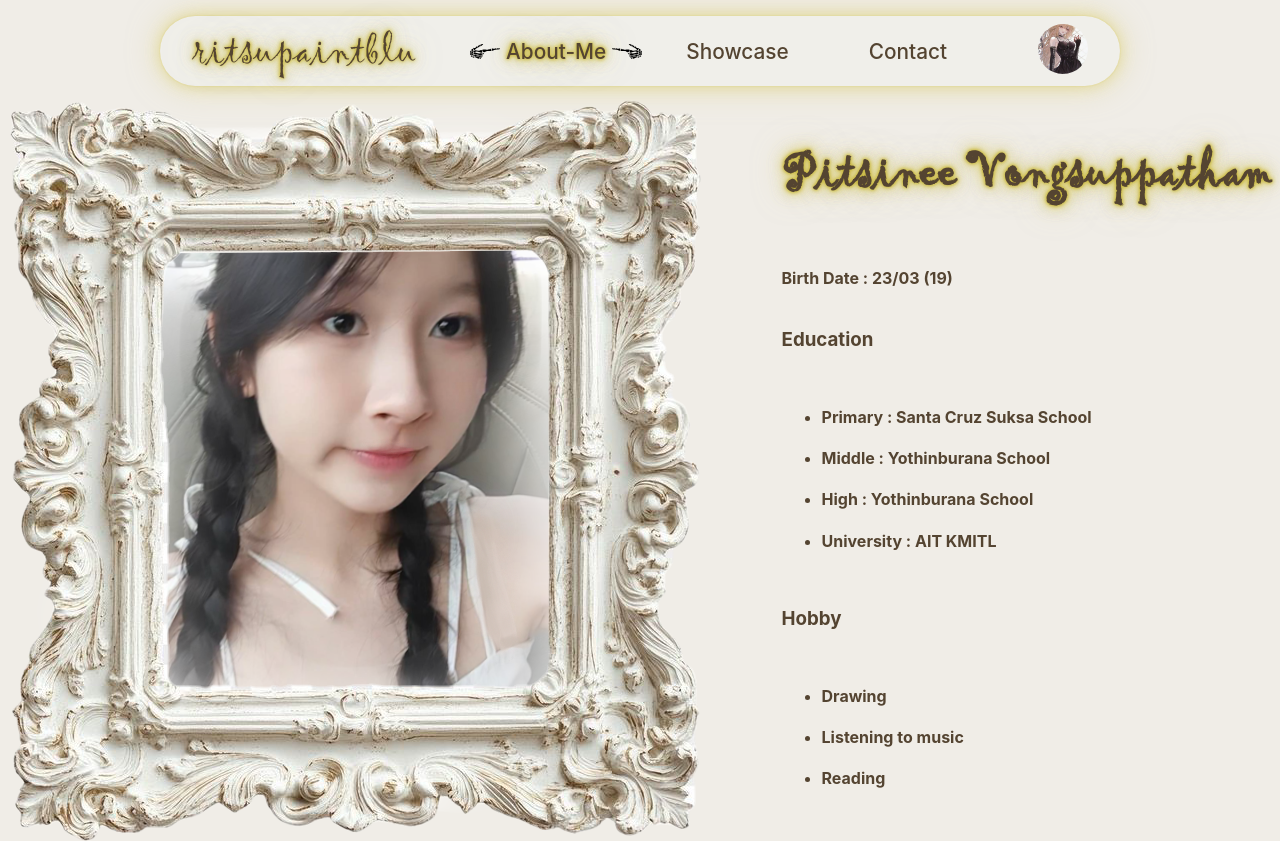
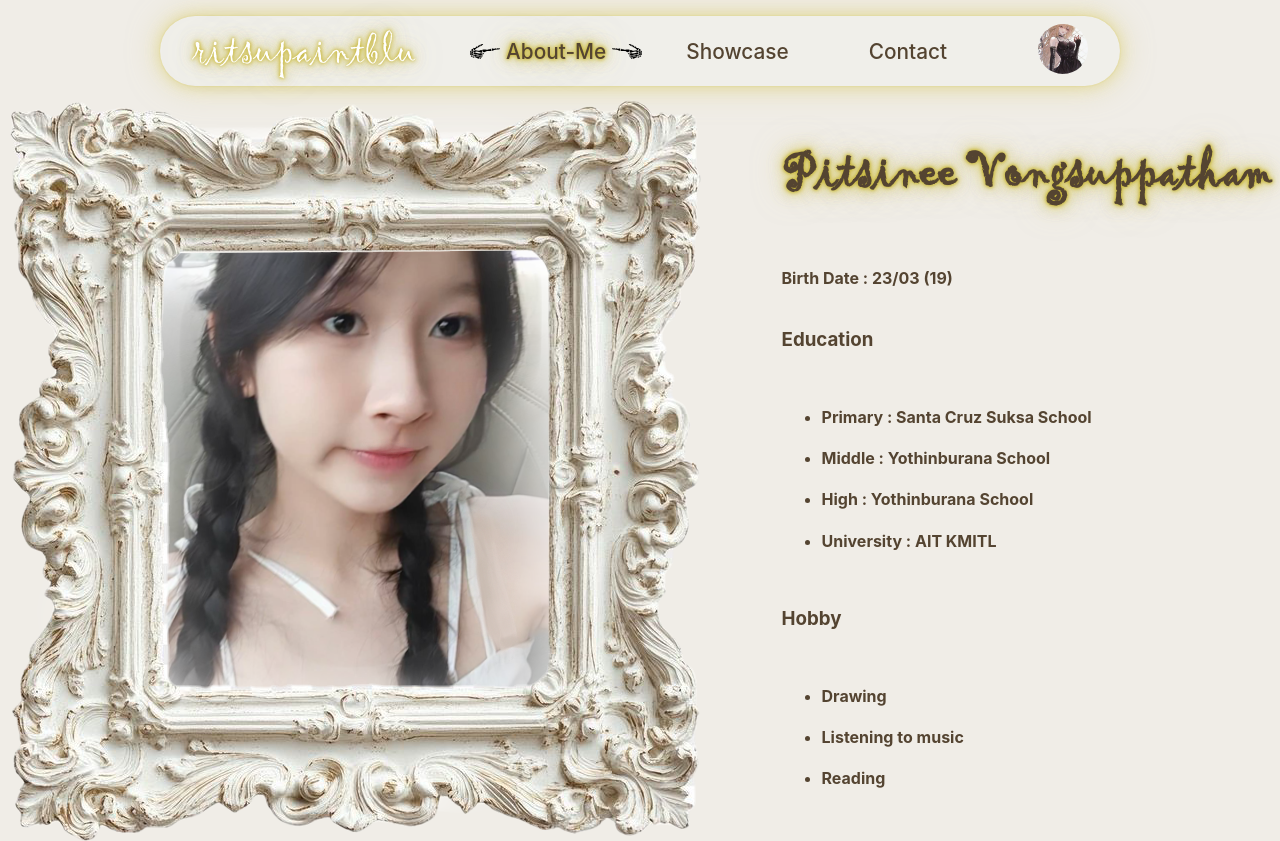
Before and after one commit to Cxcosmo/42-Bangkok---Web-Project, a plain HTML site: page CV/pitvongs.html in a window 1280 px wide. Shown: the top 841 px of the page. Drawn offline with nearby package versions, Linux system fonts and the light colour scheme.

Commit message:
fix :color

```diff
--- a/css/pitvongs.css
+++ b/css/pitvongs.css
@@ -44,7 +44,7 @@ header {
 .logo {
     font-family: var(--font-signature);
     font-size: 2.5rem;
-    color: var(--font_color_nav);
+    color: #ffffff;
     text-shadow:
         0 0 4px rgb(189, 173, 56),
         0 0 4px rgb(221, 204, 75),
```
